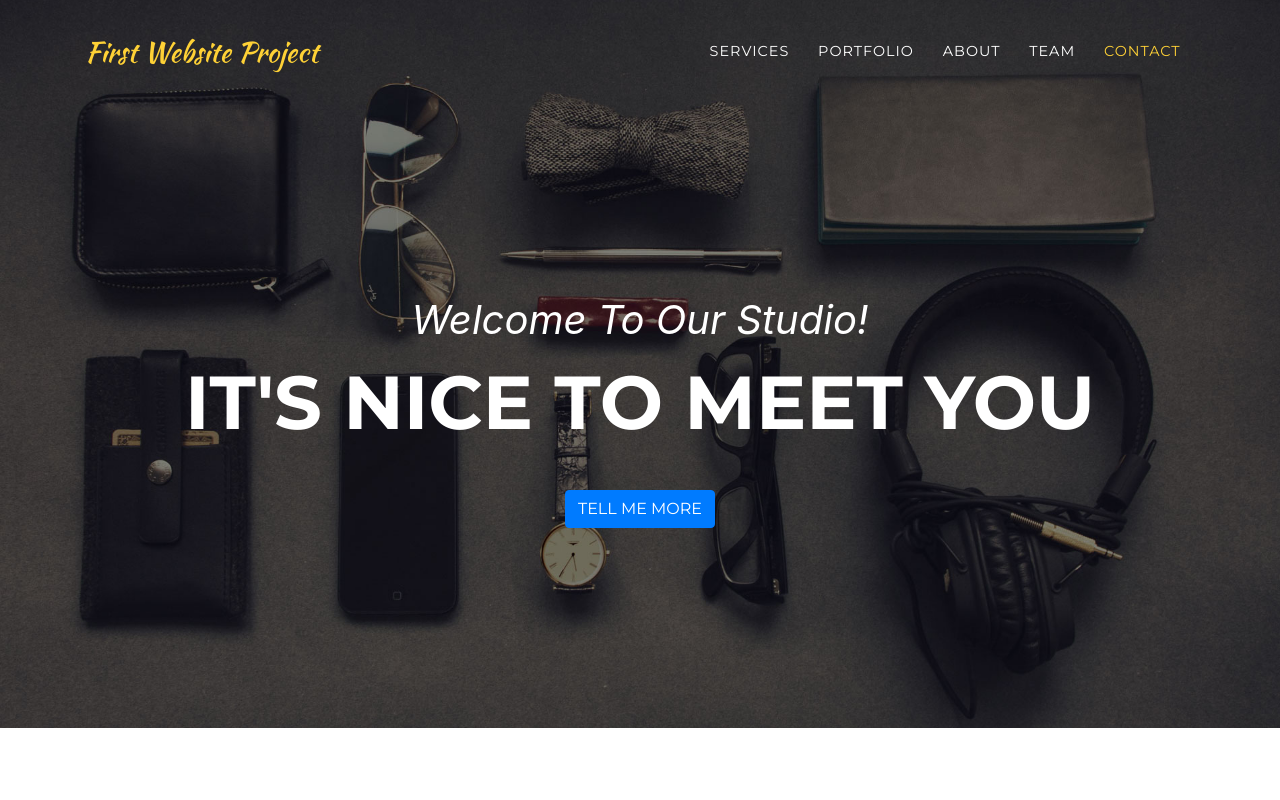
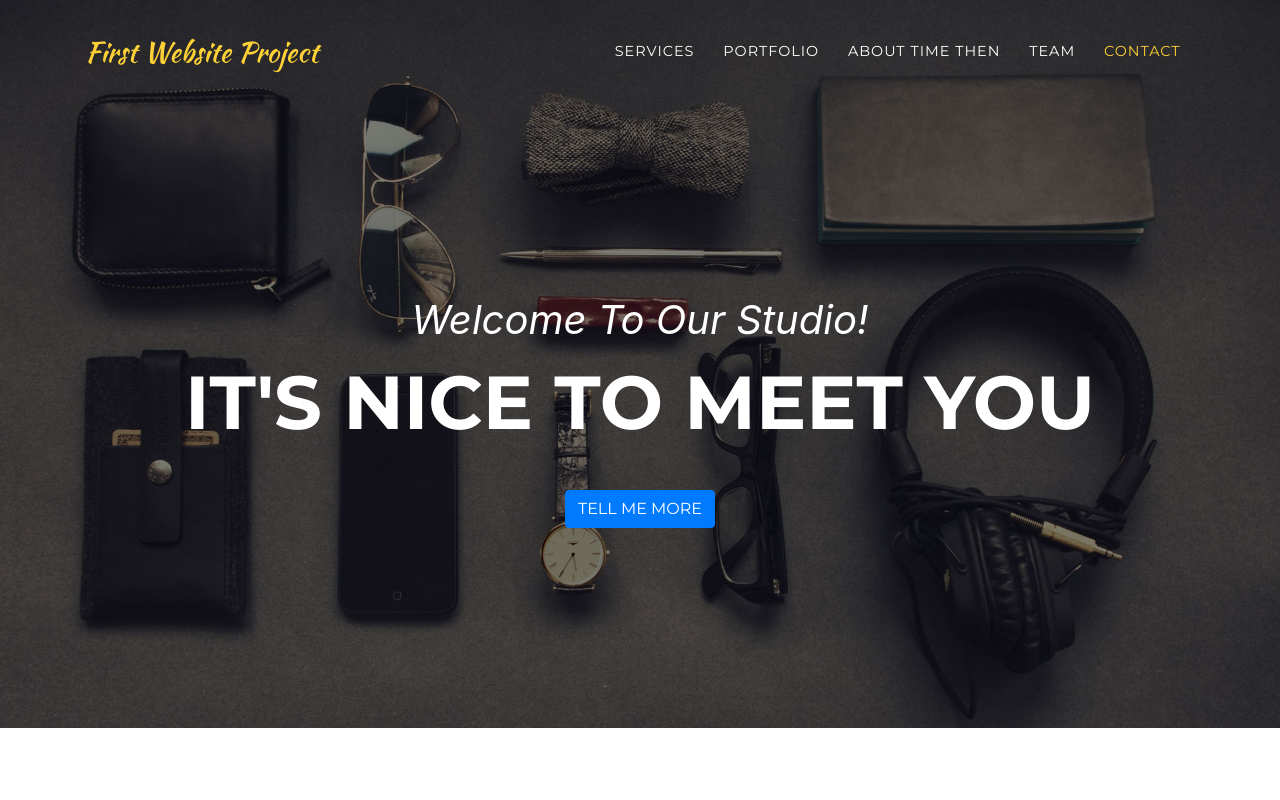
Before and after one commit to carleyescarrega/github_profile_website, a website with bundled scripts: page index.html in a window 1280 px wide. Shown: the top 800 px of the page. Built offline with nearby package versions, Linux system fonts and the light colour scheme; a web font is replaced by a local one.

Commit message:
Change time to

```diff
--- a/index.html
+++ b/index.html
@@ -44,7 +44,7 @@
             <a class="nav-link js-scroll-trigger" href="#portfolio">Portfolio</a>
           </li>
           <li class="nav-item">
-            <a class="nav-link js-scroll-trigger" href="#about">About</a>
+            <a class="nav-link js-scroll-trigger" href="#about">About time then</a>
           </li>
           <li class="nav-item">
             <a class="nav-link js-scroll-trigger" href="#team">Team</a>
```
